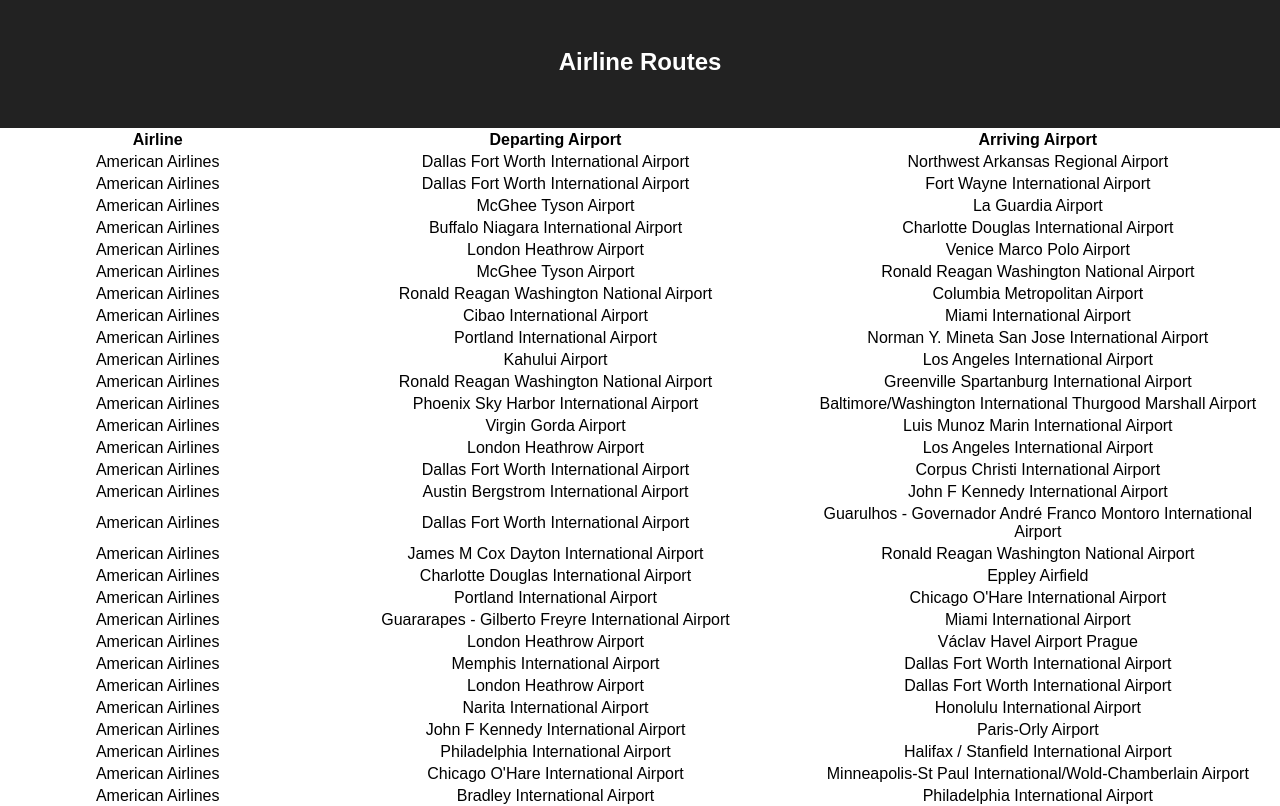
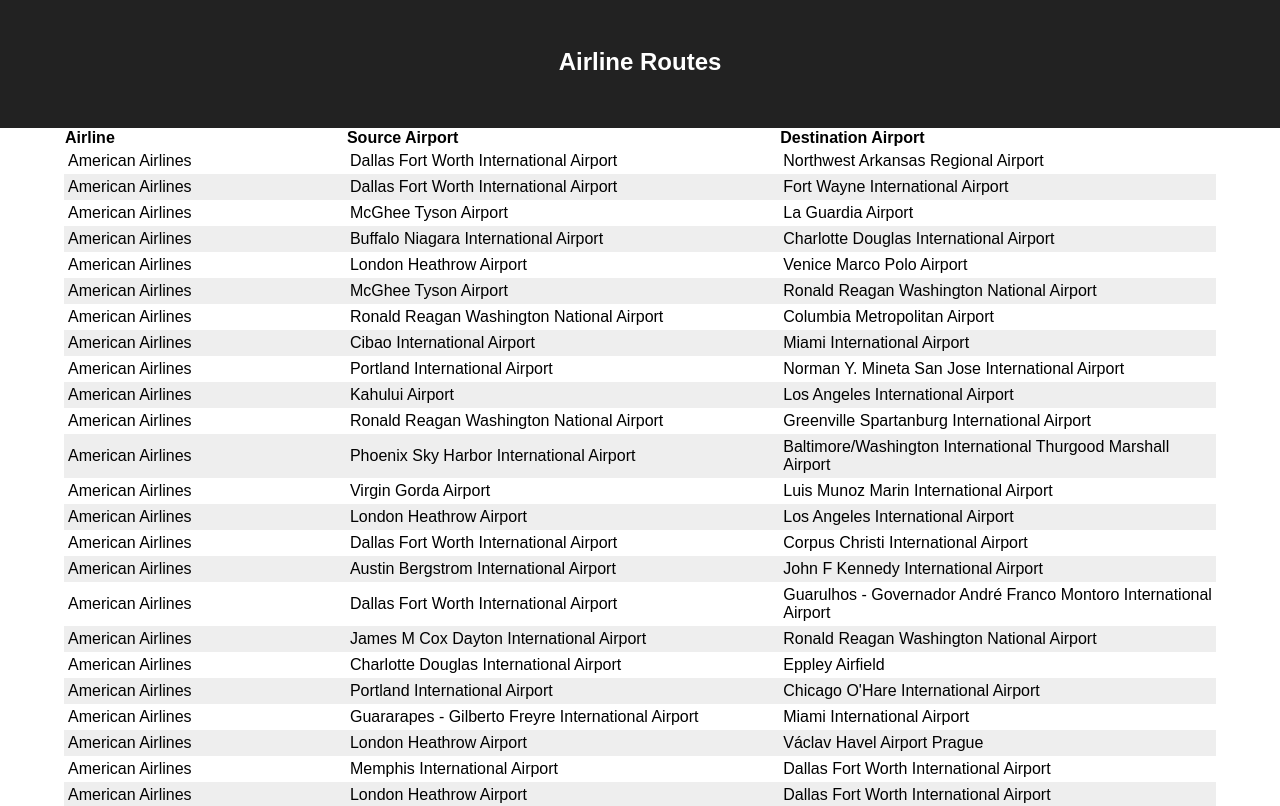
Before and after one commit to Code-yWilliams/airline-routes, a React (Create React App) app: page / in a window 1280 px wide. Shown: the top 806 px of the page. Built offline with nearby package versions, Linux system fonts and the light colour scheme.

Commit message:
extracting table component and logic

```diff
--- a/src/App.js
+++ b/src/App.js
@@ -1,8 +1,23 @@
 import React, { Component } from 'react';
+import Table from './components/Table';
 import data, { getAirlineById, getAirportByCode } from './data.js';
 import './App.css';
 
 const { routes, airlines, airports } = data;
+
+const columns = [
+  {name: 'Airline', property: 'airline'},
+  {name: 'Source Airport', property: 'src'},
+  {name: 'Destination Airport', property: 'dest'},
+];
+
+const formatValue = (dataProperty, value) => {
+  if (dataProperty === 'airline') {
+    return getAirlineById(value);
+  } else {
+    return getAirportByCode(value);
+  }
+}
 
 const App = () => (
   <div className="app">
@@ -10,20 +25,7 @@
     <h1 className="title">Airline Routes</h1>
   </header>
   <section>
-    <table>
-      <tr>
-        <th>Airline</th>
-        <th>Departing Airport</th>
-        <th>Arriving Airport</th>
-      </tr>
-      {routes.map(route => {
-        return <tr>
-          <td>{getAirlineById(route.airline)}</td>
-          <td>{getAirportByCode(route.src)}</td>
-          <td>{getAirportByCode(route.dest)}</td>
-        </tr>
-      })}
-    </table>
+    <Table className="routes-table" columns={columns} rows={routes} format={formatValue}></Table>
   </section>
 </div>
 )
--- /dev/null
+++ b/src/components/Table.js
@@ -0,0 +1,42 @@
+import React from 'react';
+
+const Table = ({ className="table", columns=[{name: "columnName", property: "value" }], rows=[{id: 1, value: "cell"}], format=(_, val) => val }) => {
+
+  const tableHeaders = () => {
+    return columns.map(col => {
+      return <th key={col.name}>{col.name}</th>
+    })
+  }
+
+  // for each row, iterate over the column property names and use each one to format a table cell
+  const tableBodyRows = () => {
+    return rows.map(row => {
+      return (
+        <tr>
+          {columns.map(col => {
+            const dataProperty = col.property;
+            const value = row[col.property];
+
+            return ( <td key={`${dataProperty}:${value}`}>{format(dataProperty, value)}</td> )
+          })}
+        </tr>
+      )
+    });
+  }
+
+  return (
+    <table className={className}>
+      <thead>
+        <tr>
+          {tableHeaders()}
+        </tr>
+      </thead>
+
+      <tbody>
+        {tableBodyRows()}
+      </tbody>
+    </table>
+  )
+}
+
+export default Table;
```
